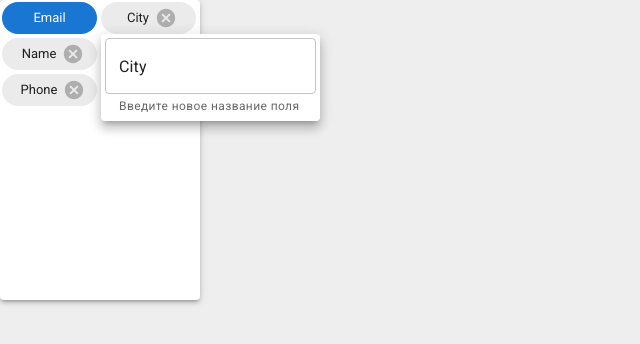
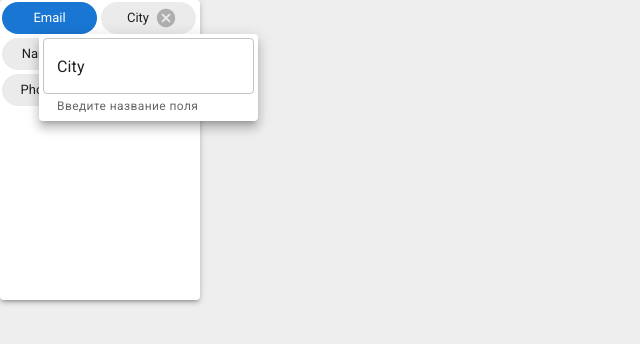
Before and after one commit to KonovalovNikolai/EmailTemplaitor, a React (Create React App) app: page / in a window 1280 px wide. Both pictures are taken after a click on the button "City". Shown: the top 344 px of the page, without its empty margins (0-640 px from the left). Built offline with nearby package versions, Linux system fonts and the light colour scheme.

Commit message:
Добавление новых полей в список

```diff
--- a/public/index.html
+++ b/public/index.html
@@ -13,6 +13,10 @@
     <link
       rel="stylesheet"
       href="https://fonts.googleapis.com/css?family=Roboto:300,400,500,700&display=swap"
+    />
+    <link
+      rel="stylesheet"
+      href="https://fonts.googleapis.com/icon?family=Material+Icons"
     />
     <!--
       manifest.json provides metadata used when your web app is installed on a
--- a/src/components/EditableList/EditableList.tsx
+++ b/src/components/EditableList/EditableList.tsx
@@ -1,4 +1,4 @@
-import { Box, Paper, Popover, TextField } from '@mui/material';
+import { Box, Icon, IconButton, Paper, Popover, TextField } from '@mui/material';
 import * as React from 'react';
 import { FieldList, ListElement } from "../../utils/FieldList"
 import { hasWhiteSpace } from '../../utils/hasWhiteSpace';
@@ -33,11 +33,19 @@ export const EditableList = ({ fieldList, onChange }: Props) => {
     }
 
     const handleEnter = (value: string) => {
-        if (value === selectedElement.element.name) return
+        if (value === "" || value === selectedElement.element.name) return
 
-        const newElement = selectedElement.element
-        newElement.name = value
-        onChange(fieldList.Replace(selectedElement.element, newElement))
+        if (selectedElement.element.name === "") {
+            const newElement = selectedElement.element
+            newElement.name = value
+            onChange(fieldList.Add(newElement))
+        }
+        else {
+            const newElement = selectedElement.element
+            newElement.name = value
+            onChange(fieldList.Replace(selectedElement.element, newElement))
+        }
+
         handleClose()
     }
 
@@ -86,6 +94,16 @@ export const EditableList = ({ fieldList, onChange }: Props) => {
                     })
                 }
 
+                <IconButton size='small'
+                    onClick={
+                        (event) => {
+                            handleClick(event, { name: "", isDeletable: true })
+                        }
+                    }
+                >
+                    <Icon color='primary'>add_circle</Icon>
+                </IconButton>
+
                 {open &&
                     <Popover
                         id="change-field-name-popover"
@@ -94,12 +112,16 @@ export const EditableList = ({ fieldList, onChange }: Props) => {
                         onClose={handleClose}
                         anchorOrigin={{
                             vertical: 'bottom',
-                            horizontal: 'left',
+                            horizontal: 'center',
+                        }}
+                        transformOrigin={{
+                            vertical: 'top',
+                            horizontal: 'center',
                         }}
                     >
                         <FieldNameInputField
                             id="new-field-name-input"
-                            helperText="Введите новое название поля"
+                            helperText="Введите название поля"
                             defaultValue={selectedElement.element.name}
                             onEnter={handleEnter}
                             validator={validator}
@@ -140,8 +162,10 @@ export const FieldNameInputField = ({
             value={value}
 
             onKeyDown={(e) => {
+                if (isError) return
+
                 if (e.key === "Enter") {
-                    isError ? onEnter(defaultValue) : onEnter(value)
+                    onEnter(value)
                 }
             }}
 
--- a/src/utils/FieldList.tsx
+++ b/src/utils/FieldList.tsx
@@ -38,6 +38,12 @@ export class FieldList {
         return new FieldList(this.list)
     }
 
+    public Add(element: ListElement): FieldList {
+        this.list.push(element)
+
+        return new FieldList(this.list)
+    }
+
     public Delete(element: ListElement): FieldList {
         this.list = this.list.filter(e => e !== element)
 
```
